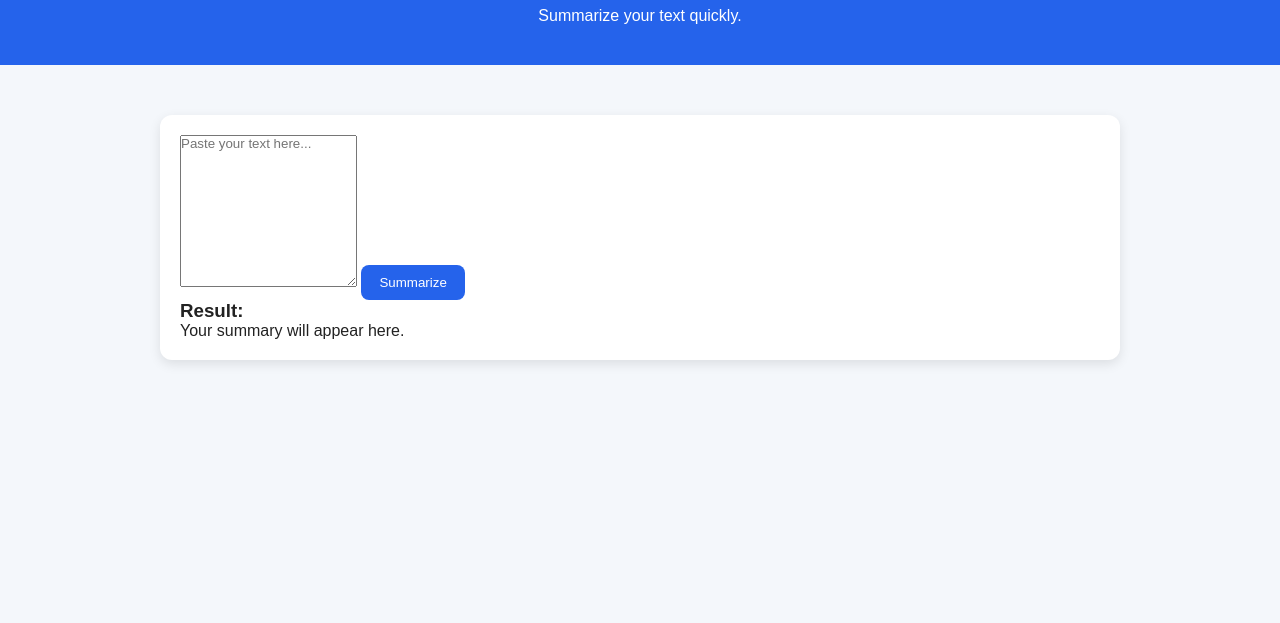
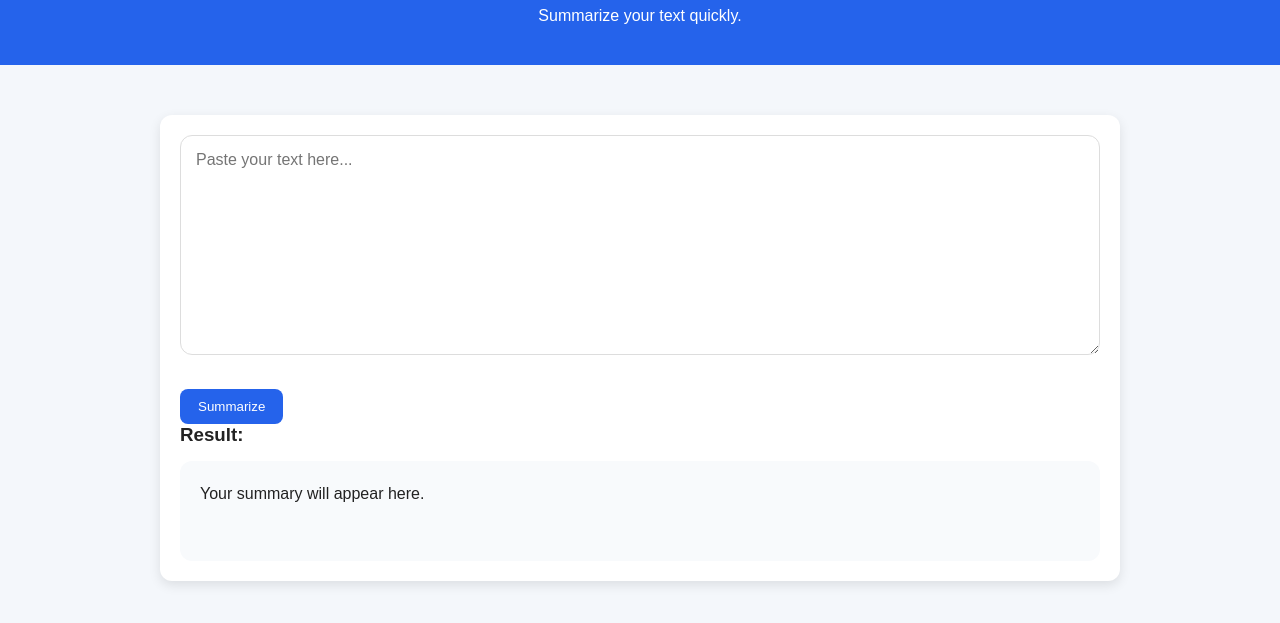
Before and after one commit to Nexoraai553/Nexora-Ai, a plain HTML site: page summarizer.html in a window 1280 px wide. Shown: the part 83-706 px from the top of the page. Drawn offline with Linux system fonts and the light colour scheme.

Commit message:
Add styles for textarea and result sections

```diff
--- a/style.css
+++ b/style.css
@@ -64,3 +64,22 @@ footer{
   padding:30px;
   color:#666;
 }
+textarea {
+  width: 100%;
+  min-height: 220px;
+  padding: 15px;
+  border-radius: 12px;
+  border: 1px solid #ddd;
+  font-size: 16px;
+  resize: vertical;
+  margin-bottom: 15px;
+}
+
+#result {
+  margin-top: 15px;
+  padding: 20px;
+  min-height: 100px;
+  background: #f8fafc;
+  border-radius: 12px;
+  line-height: 1.6;
+}
```
